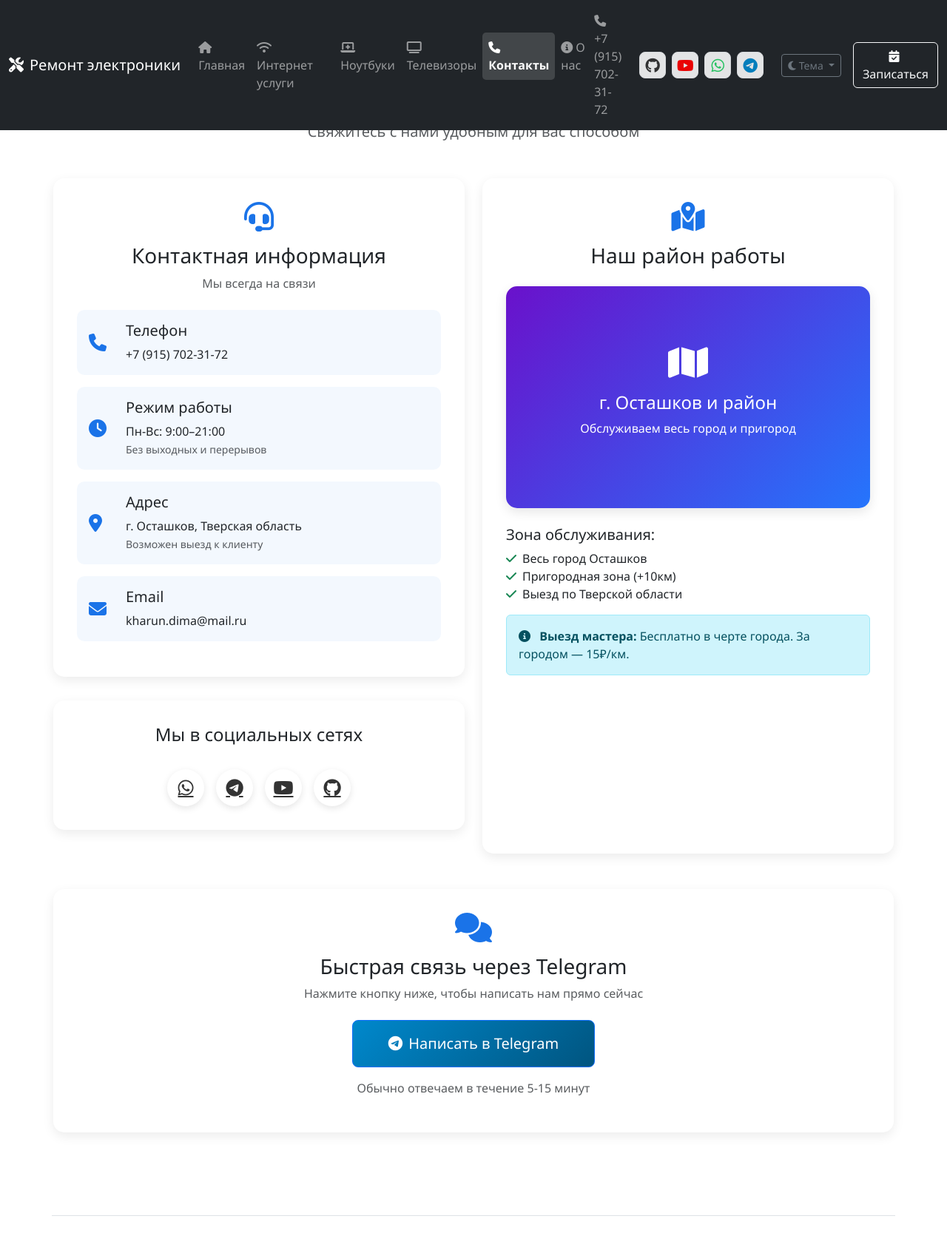
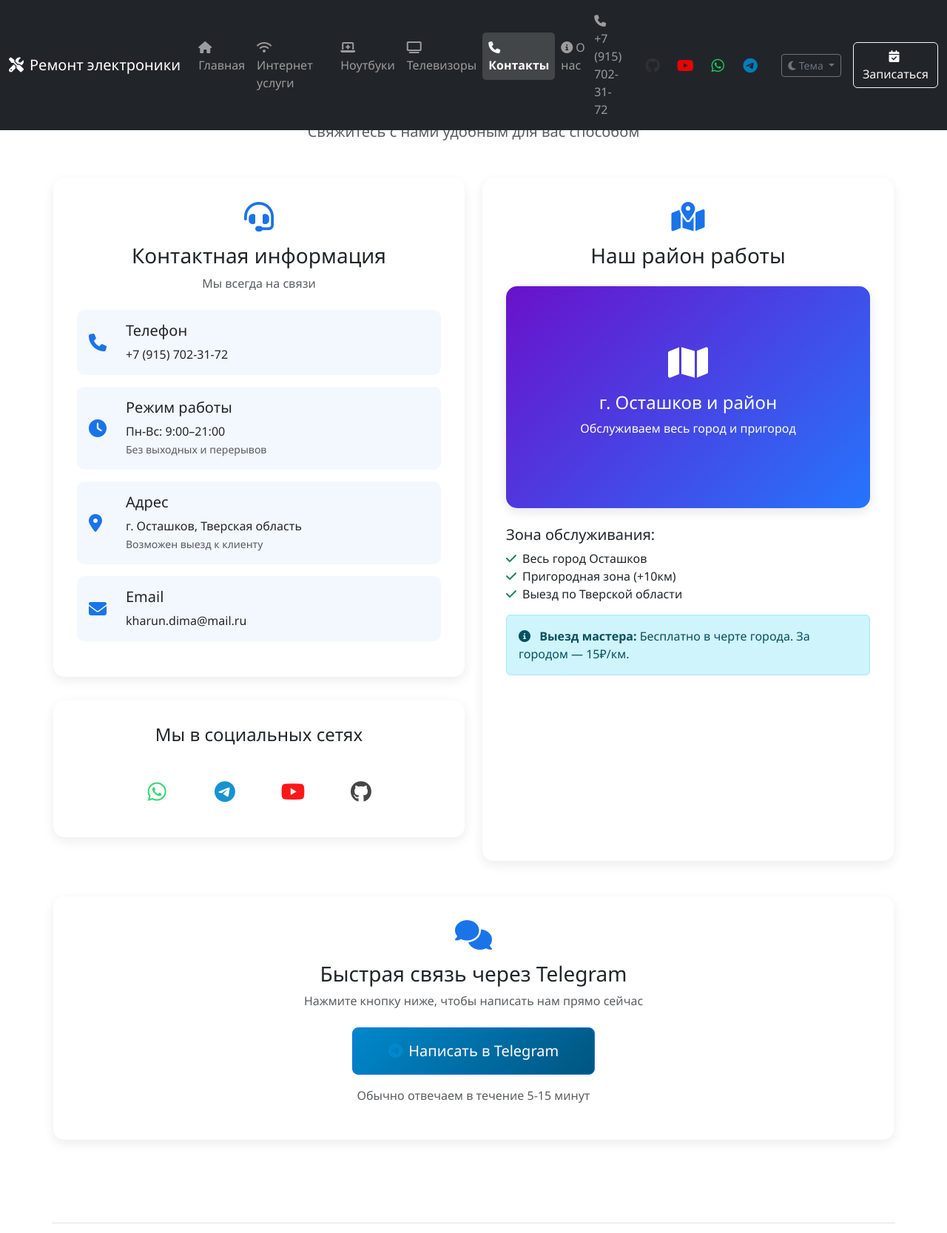
Before and after one commit to KharunDima/service-ostashkov, a Flask app: page /contacts in a window 1280 px wide. Shown: the top 1667 px of the page at 74% size. Run offline with Flask 3, Linux system fonts and the light colour scheme.

Commit message:
Правка иконок социальных

```diff
--- a/static/css/contacts.css
+++ b/static/css/contacts.css
@@ -54,48 +54,141 @@
     color: #1a73e8;
 }
 
+/* ========== ОБНОВЛЕННЫЕ СТИЛИ СОЦСЕТЕЙ ========== */
 .social-links {
     display: flex;
-    gap: 1rem;
+    gap: 2rem;
     justify-content: center;
     margin-top: 2rem;
 }
 
+/* Используем inline-block вместо inline-flex */
 .social-link {
-    width: 50px;
-    height: 50px;
-    display: flex;
-    align-items: center;
-    justify-content: center;
-    border-radius: 50%;
-    background: var(--card-bg, white);
-    color: #333;
-    font-size: 1.5rem;
+    display: inline-block;
+    text-decoration: none !important;
+    width: 60px;
+    height: 60px;
+    text-align: center;
+    line-height: 60px;
     transition: all 0.3s ease;
-    box-shadow: 0 3px 10px rgba(0,0,0,0.1);
+    opacity: 0.9;
+    background: transparent !important;
+    border: none !important;
+    box-shadow: none !important;
+    position: relative;
+    font-size: 1.8rem;
+}
+
+/* Убираем подчеркивание и outline */
+.social-link,
+.social-link:hover,
+.social-link:focus,
+.social-link:active {
+    text-decoration: none !important;
+    outline: none !important;
+    border: none !important;
 }
 
 .social-link:hover {
-    transform: translateY(-3px);
-    box-shadow: 0 5px 15px rgba(0,0,0,0.2);
+    opacity: 1;
+    transform: translateY(-3px) scale(1.1);
 }
 
-.social-link.whatsapp:hover {
-    background: #25D366;
-    color: white;
+/* Цвета иконок в светлой теме */
+[data-bs-theme="light"] .social-link {
+    color: inherit !important;
 }
 
-.social-link.telegram:hover {
-    background: #0088cc;
-    color: white;
+[data-bs-theme="light"] .social-link i.fa-whatsapp {
+    color: #25d366;
 }
 
-.social-link.youtube:hover {
-    background: #FF0000;
-    color: white;
+[data-bs-theme="light"] .social-link i.fa-telegram {
+    color: #0088cc;
 }
 
-.social-link.github:hover {
-    background: #333;
-    color: white;
+[data-bs-theme="light"] .social-link i.fa-youtube {
+    color: #ff0000;
 }
+
+[data-bs-theme="light"] .social-link i.fa-github {
+    color: #333;
+}
+
+/* Цвета иконок в темной теме */
+[data-bs-theme="dark"] .social-link {
+    color: #cbd5e0 !important;
+}
+
+[data-bs-theme="dark"] .social-link i.fa-whatsapp {
+    color: #4cd964;
+}
+
+[data-bs-theme="dark"] .social-link i.fa-telegram {
+    color: #5d9cec;
+}
+
+[data-bs-theme="dark"] .social-link i.fa-youtube {
+    color: #ff6b6b;
+}
+
+[data-bs-theme="dark"] .social-link i.fa-github {
+    color: #f0f6fc;
+}
+
+/* Эффекты при наведении - светлая тема */
+[data-bs-theme="light"] .social-link:hover i.fa-whatsapp {
+    color: #00ff6a !important;
+}
+
+[data-bs-theme="light"] .social-link:hover i.fa-telegram {
+    color: #33aaff !important;
+}
+
+[data-bs-theme="light"] .social-link:hover i.fa-youtube {
+    color: #ff3333 !important;
+}
+
+[data-bs-theme="light"] .social-link:hover i.fa-github {
+    color: #6e5494 !important;
+}
+
+/* Эффекты при наведении - темная тема */
+[data-bs-theme="dark"] .social-link:hover i.fa-whatsapp {
+    color: #4cd964 !important;
+}
+
+[data-bs-theme="dark"] .social-link:hover i.fa-telegram {
+    color: #5d9cec !important;
+}
+
+[data-bs-theme="dark"] .social-link:hover i.fa-youtube {
+    color: #ff6b6b !important;
+}
+
+[data-bs-theme="dark"] .social-link:hover i.fa-github {
+    color: #8b65d6 !important;
+}
+
+/* Tooltip */
+.tooltip {
+    --bs-tooltip-bg: #333;
+    --bs-tooltip-color: white;
+}
+
+[data-bs-theme="dark"] .tooltip {
+    --bs-tooltip-bg: #4a5568;
+}
+
+@media (max-width: 768px) {
+    .social-link {
+        width: 50px;
+        height: 50px;
+        line-height: 50px;
+        font-size: 1.5rem !important;
+    }
+
+    .social-links {
+        gap: 1.5rem;
+    }
+}
--- a/static/css/theme-dark.css
+++ b/static/css/theme-dark.css
@@ -199,58 +199,120 @@
     color: white !important;
 }
 
-/* ========== СТИЛИ СОЦСЕТЕЙ В ШАПКЕ ========== */
+/* ========== СТИЛИ СОЦСЕТЕЙ - БЕЗ КВАДРАТНОГО КОНТУРА ========== */
 .social-icon {
     display: inline-flex;
     align-items: center;
     justify-content: center;
     width: 36px;
     height: 36px;
-    border-radius: 8px;
     transition: all 0.3s ease;
     opacity: 0.9;
+    background: transparent !important;
+    border: none !important;
 }
 
 .social-icon:hover {
     opacity: 1;
-    transform: translateY(-2px);
+    transform: translateY(-2px) scale(1.1);
 }
 
+/* Светлая тема - иконки цветные */
 [data-bs-theme="light"] .social-icon {
-    background-color: #f8f9fa;
-    border: 1px solid #e9ecef;
-    color: #495057;
+    background: transparent !important;
+    border: none !important;
+    color: inherit;
 }
 
 [data-bs-theme="light"] .social-icon:hover {
-    background-color: #e9ecef;
-    box-shadow: 0 4px 12px rgba(0,0,0,0.1);
+    background: transparent !important;
+    box-shadow: none !important;
 }
 
+/* Темная тема - иконки светлее */
 [data-bs-theme="dark"] .social-icon {
-    background-color: #2d3748;
-    border: 1px solid #4a5568;
+    background: transparent !important;
+    border: none !important;
     color: #cbd5e0;
 }
 
 [data-bs-theme="dark"] .social-icon:hover {
-    background-color: #4a5568;
-    box-shadow: 0 4px 12px rgba(0,0,0,0.3);
+    background: transparent !important;
+    box-shadow: none !important;
 }
 
+/* Цвета иконок в светлой теме */
 [data-bs-theme="light"] .fa-github {
     color: #333;
 }
 
+[data-bs-theme="light"] .fa-youtube {
+    color: #ff0000;
+}
+
+[data-bs-theme="light"] .fa-whatsapp {
+    color: #25d366;
+}
+
+[data-bs-theme="light"] .fa-telegram {
+    color: #0088cc;
+}
+
+/* Цвета иконок в темной теме */
 [data-bs-theme="dark"] .fa-github {
     color: #f0f6fc;
+}
+
+[data-bs-theme="dark"] .fa-youtube {
+    color: #ff6b6b;
+}
+
+[data-bs-theme="dark"] .fa-whatsapp {
+    color: #4cd964;
+}
+
+[data-bs-theme="dark"] .fa-telegram {
+    color: #5d9cec;
+}
+
+/* Эффекты при наведении */
+.social-icon .fa-github:hover {
+    color: #6e5494 !important;
+}
+
+.social-icon .fa-youtube:hover {
+    color: #ff3333 !important;
+}
+
+.social-icon .fa-whatsapp:hover {
+    color: #00ff6a !important;
+}
+
+.social-icon .fa-telegram:hover {
+    color: #33aaff !important;
+}
+
+[data-bs-theme="dark"] .social-icon .fa-github:hover {
+    color: #8b65d6 !important;
+}
+
+[data-bs-theme="dark"] .social-icon .fa-youtube:hover {
+    color: #ff6b6b !important;
+}
+
+[data-bs-theme="dark"] .social-icon .fa-whatsapp:hover {
+    color: #4cd964 !important;
+}
+
+[data-bs-theme="dark"] .social-icon .fa-telegram:hover {
+    color: #5d9cec !important;
 }
 
 @media (max-width: 768px) {
     .social-icon {
         width: 32px;
         height: 32px;
-        font-size: 0.9rem !important;
+        font-size: 1.1rem !important;
     }
 
     .d-flex.gap-2.me-2 {
--- a/templates/contacts.html
+++ b/templates/contacts.html
@@ -69,19 +69,19 @@
             <div class="contact-card">
                 <h4 class="mb-4 text-center">Мы в социальных сетях</h4>
                 <div class="social-links">
-                    <a href="https://wa.me/79157023172" target="_blank" class="social-link whatsapp"
+                    <a href="https://wa.me/79157023172" target="_blank" class="social-link"
                        data-bs-toggle="tooltip" title="WhatsApp">
                         <i class="fab fa-whatsapp"></i>
                     </a>
-                    <a href="https://t.me/kharun_dima" target="_blank" class="social-link telegram"
+                    <a href="https://t.me/kharun_dima" target="_blank" class="social-link"
                        data-bs-toggle="tooltip" title="Telegram">
                         <i class="fab fa-telegram"></i>
                     </a>
-                    <a href="https://youtube.com" target="_blank" class="social-link youtube"
+                    <a href="https://youtube.com" target="_blank" class="social-link"
                        data-bs-toggle="tooltip" title="YouTube">
                         <i class="fab fa-youtube"></i>
                     </a>
-                    <a href="https://github.com" target="_blank" class="social-link github"
+                    <a href="https://github.com" target="_blank" class="social-link"
                        data-bs-toggle="tooltip" title="GitHub">
                         <i class="fab fa-github"></i>
                     </a>
--- a/templates/partials/header.html
+++ b/templates/partials/header.html
@@ -60,7 +60,7 @@
                         <i class="fas fa-phone me-1"></i>+7 (915) 702-31-72
                     </span>
 
-                    <!-- Иконки социальных сетей -->
+                    <!-- Иконки социальных сетей - БЕЗ КВАДРАТНОГО КОНТУРА -->
                     <div class="d-flex align-items-center gap-2 me-2">
                         <a href="https://github.com" target="_blank" class="text-decoration-none social-icon"
                            data-bs-toggle="tooltip" data-bs-placement="bottom" title="Наш GitHub">
@@ -68,15 +68,15 @@
                         </a>
                         <a href="https://youtube.com" target="_blank" class="text-decoration-none social-icon"
                            data-bs-toggle="tooltip" data-bs-placement="bottom" title="Наш YouTube канал">
-                            <i class="fab fa-youtube fa-lg" style="color: #ff0000;"></i>
+                            <i class="fab fa-youtube fa-lg"></i>
                         </a>
                         <a href="https://wa.me/79157023172" target="_blank" class="text-decoration-none social-icon"
                            data-bs-toggle="tooltip" data-bs-placement="bottom" title="Написать в WhatsApp">
-                            <i class="fab fa-whatsapp fa-lg" style="color: #25d366;"></i>
+                            <i class="fab fa-whatsapp fa-lg"></i>
                         </a>
                         <a href="https://t.me/kharun_dima" target="_blank" class="text-decoration-none social-icon"
                            data-bs-toggle="tooltip" data-bs-placement="bottom" title="Написать в Telegram">
-                            <i class="fab fa-telegram fa-lg" style="color: #0088cc;"></i>
+                            <i class="fab fa-telegram fa-lg"></i>
                         </a>
                     </div>
 
```
Also changed, not shown: other parts of static/css/theme-dark.css (+28 -44 lines).
